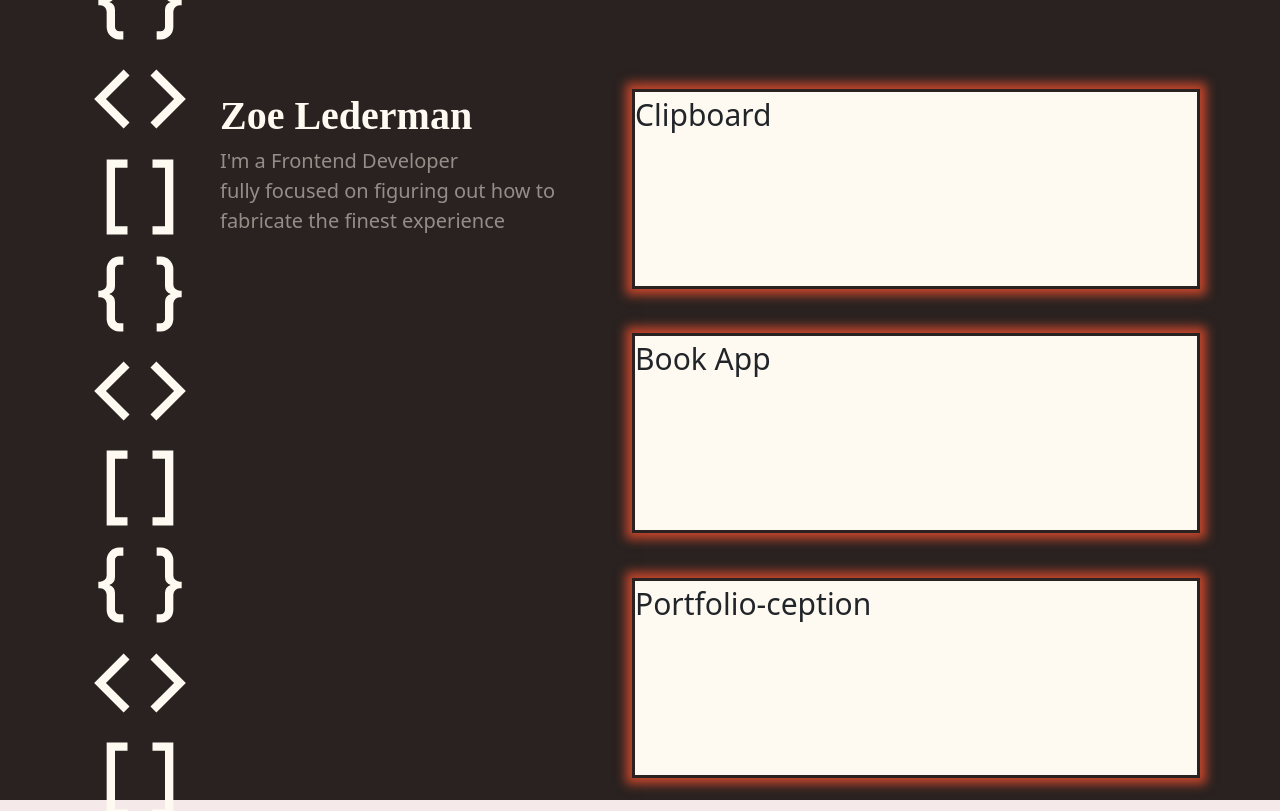
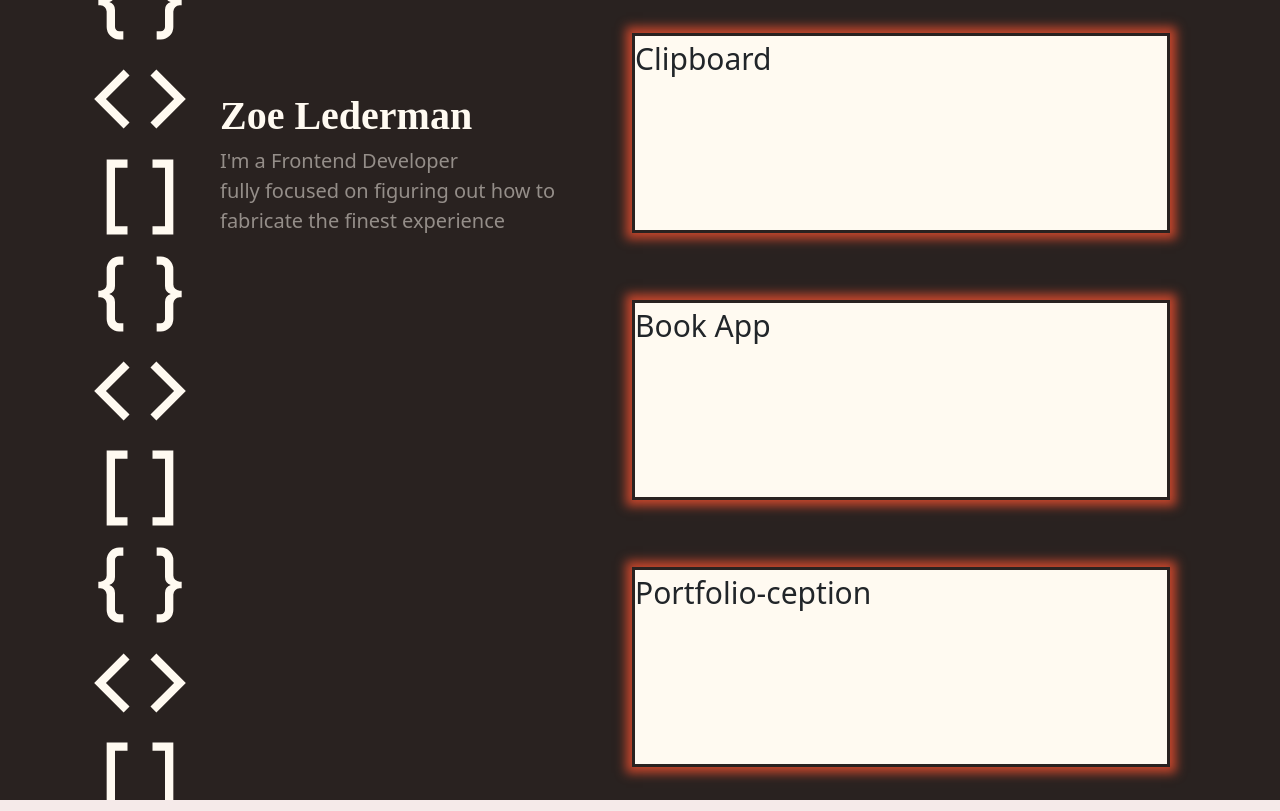
Before and after one commit to zlederma/portfolio-website, a React (Create React App) app: page / in a window 1280 px wide. Shown: the top 811 px of the page. Built offline with nearby package versions, Linux system fonts and the light colour scheme.

Commit message:
edited styling

```diff
--- a/src/styles/DetailedProjectCardStyles.css
+++ b/src/styles/DetailedProjectCardStyles.css
@@ -3,12 +3,14 @@
     min-height: 200px;
     height: 30%;
     width: 100%;
-    min-width: 360px;
+    /* min-width: 360px; */
     background-color: #fffaf1;
     border: 3px solid rgb(41, 34, 32);
     box-shadow: 0px 0px 10px 6px rgba(197,70,44,1);
-    margin-top: 20px;
+
+    /* margin-top: 20px;
     margin-bottom: 20px;
+    margin */
 }
 
 .detailed-project-card__title{
--- a/src/styles/DetailedProjectCardsStyles.css
+++ b/src/styles/DetailedProjectCardsStyles.css
@@ -3,10 +3,12 @@ li{
     display: block;
 }
 .detailed-project-cards__container{
-    padding-top: 67px;
+    /* padding-top: 67px; */
     height: 100%;
     display: flex;
     flex-direction: column;
     justify-content: space-around;
+    /* padding: 20px; */
+    padding-right: 30px;
 
 }
--- a/src/styles/LandingStyles.css
+++ b/src/styles/LandingStyles.css
@@ -3,22 +3,17 @@
     display: flex;
     justify-content: center;
     background-color: rgb(41, 34, 32);
-    top: 66px;
 }
 
 .landing__column-art{
     width: 120px;
     min-width: 120px;
-    /* min-width: 80px; */
-    /* background-color: rgb(221, 154, 154); */
-    /* background-color: #e5ada4; */
-    /* background-color: #f5eae9; */
     height: 100%;
+    overflow: hidden;
 }
 .landing__column-welcome{
     width: 400px;
     min-width: 360px;
-    /* background-color:#e5ada4; */
     height: 100%;
 
 }
@@ -26,7 +21,6 @@
 .landing__column-projects{
     width: 600px;
     min-width: 300px;
-    /* background-color: rgb(168, 168, 196); */
     height: 100%;
 }
 
```
